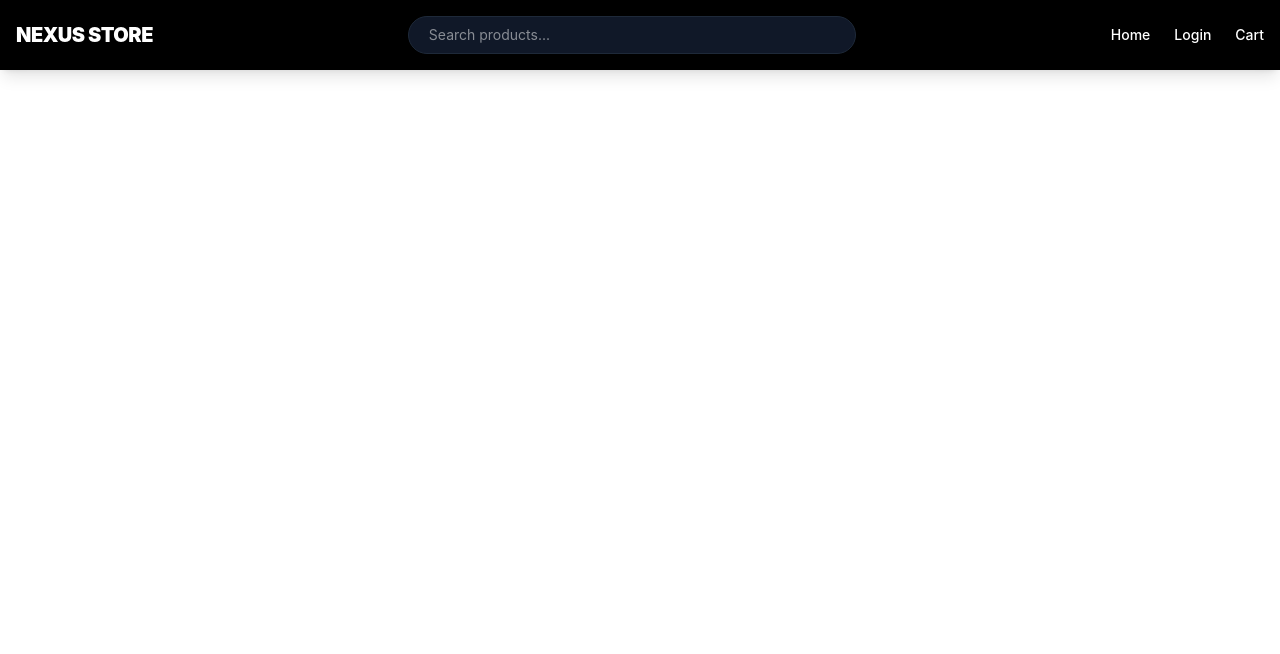
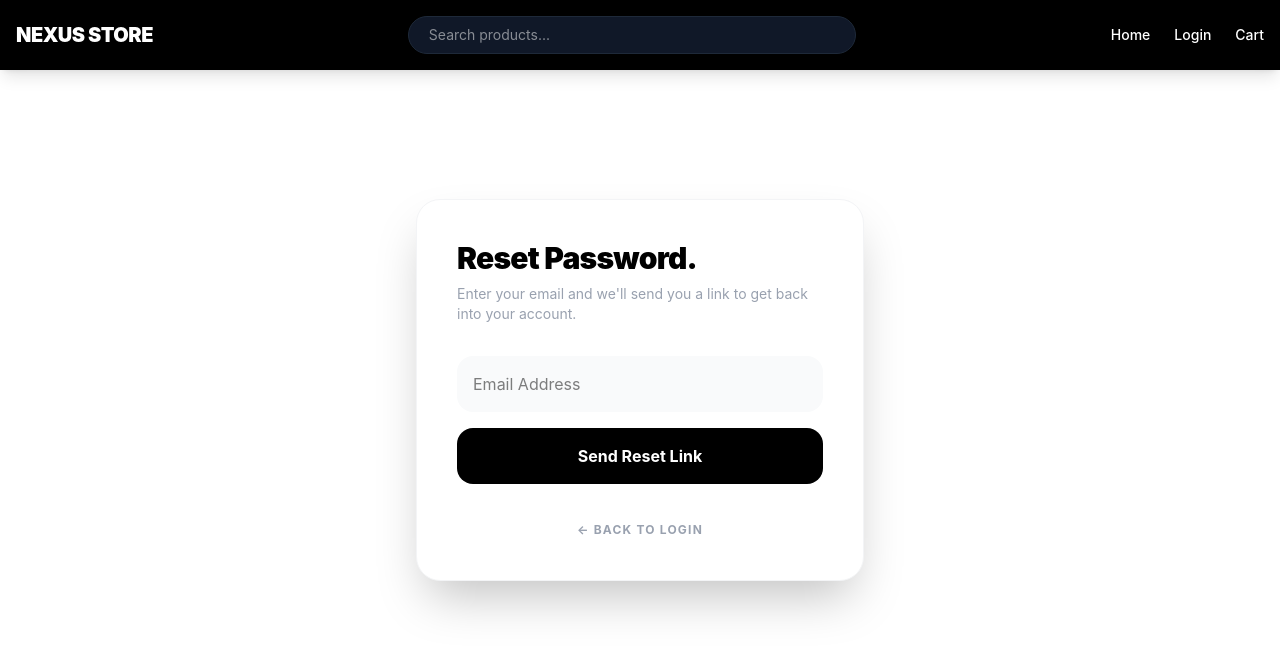
Before and after one commit to legacycodine/Nexus-ecommerce, a React (Vite) app in the folder Frontend/ecommerce-frontend/: page /forgot-password in a window 1280 px wide. Shown: the top 654 px of the page. Built offline with nearby package versions, Linux system fonts and the light colour scheme.

Commit message:
forgotPassword

```diff
--- a/Frontend/ecommerce-frontend/src/App.jsx
+++ b/Frontend/ecommerce-frontend/src/App.jsx
@@ -9,6 +9,8 @@ import Checkout from './pages/Checkout';
 import OrderSuccess from './pages/OrderSuccess';
 import Profile from './pages/Profile';
 import Register from './pages/Register';
+import ResetPassword from './pages/ResetPassword';
+import ForgotPassword from './pages/ForgotPassword'; //
 
 function App() {
   return (
@@ -36,6 +38,8 @@ function App() {
         <Route path="/profile" element={<Profile />} />
         <Route path="/login" element={<Login />} />
         <Route path="/register" element={<Register />} />
+        <Route path="/reset-password/:token" element={<ResetPassword />} />
+        <Route path="/forgot-password" element={<ForgotPassword />} />
       </Routes>
     </Router>
   );
--- /dev/null
+++ b/Frontend/ecommerce-frontend/src/pages/ForgotPassword.jsx
@@ -0,0 +1,63 @@
+import React, { useState } from 'react'; // MUST have this
+import { Link } from 'react-router-dom'; // MUST have this
+import { toast } from 'react-hot-toast';
+import axios from 'axios'; // MUST have this
+
+const ForgotPassword = () => {
+  const [email, setEmail] = useState('');
+  const [loading, setLoading] = useState(false);
+
+  const handleReset = async (e) => {
+    e.preventDefault();
+    if (!email) return toast.error("Please enter your email");
+
+    setLoading(true);
+    try {
+      // Ensure this URL matches your backend port exactly (usually 5000)
+      const { data } = await axios.post('http://localhost:5000/api/auth/forgot-password', { email });
+      toast.success("Reset link generated! Check your server terminal.");
+    } catch (error) {
+      console.error("Forgot Password Error:", error);
+      const message = error.response?.data?.message || "Server error. Is the backend running?";
+      toast.error(message);
+    } finally {
+      setLoading(false);
+    }
+  };
+
+  return (
+    <div className="min-h-[80vh] flex items-center justify-center p-6">
+      <div className="max-w-md w-full bg-white p-10 rounded-3xl border border-gray-100 shadow-2xl">
+        <h2 className="text-3xl font-black mb-2 tracking-tight">Reset Password.</h2>
+        <p className="text-gray-400 mb-8 text-sm">
+          Enter your email and we'll send you a link to get back into your account.
+        </p>
+
+        <form onSubmit={handleReset} className="space-y-4">
+          <input
+            type="email"
+            placeholder="Email Address"
+            required
+            className="w-full p-4 bg-gray-50 border-none rounded-2xl outline-none focus:ring-2 focus:ring-black"
+            value={email}
+            onChange={(e) => setEmail(e.target.value)}
+          />
+          <button
+            disabled={loading}
+            className="w-full bg-black text-white py-4 rounded-2xl font-bold hover:bg-gray-800 transition disabled:bg-gray-400"
+          >
+            {loading ? "Processing..." : "Send Reset Link"}
+          </button>
+        </form>
+
+        <div className="mt-8 text-center">
+          <Link to="/login" className="text-xs font-bold text-gray-400 hover:text-black uppercase tracking-widest transition">
+            ← Back to Login
+          </Link>
+        </div>
+      </div>
+    </div>
+  );
+};
+
+export default ForgotPassword;
--- a/Frontend/ecommerce-frontend/src/pages/Login.jsx
+++ b/Frontend/ecommerce-frontend/src/pages/Login.jsx
@@ -7,56 +7,92 @@ import axios from 'axios';
 const Login = () => {
   const [email, setEmail] = useState('');
   const [password, setPassword] = useState('');
+  const [showPassword, setShowPassword] = useState(false); // State for toggle
+  const [loading, setLoading] = useState(false); // State for button loading
+
   const { login } = useAuth();
   const navigate = useNavigate();
 
-
   const handleLogin = async (e) => {
     e.preventDefault();
+    setLoading(true);
 
     try {
       // 1. Send the real data to your backend
-    const { data } = await axios.post('http://localhost:5000/api/users/login', {
+      const { data } = await axios.post('http://localhost:5000/api/auth/login', {
   email,
   password,
 });
 
-    // 2. If successful, log them in with the real data (including the JWT token)
+      // 2. If successful, log them in
       login(data);
       toast.success(`Welcome back, ${data.name}!`);
       navigate('/profile');
 
     } catch (error) {
-    // 3. If the password is wrong, this block catches the error
-    const message = error.response?.data?.message || "Login failed";
-    toast.error(message); // Now it will say "Invalid email or password"
+      // 3. Handle specific error messages from backend
+      const message = error.response?.data?.message || "Login failed. Please check your connection.";
+      toast.error(message);
+    } finally {
+      setLoading(false);
     }
   };
 
   return (
     <div className="min-h-[80vh] flex items-center justify-center p-6">
-      <div className="max-w-md w-full bg-white p-8 rounded-3xl border border-gray-100 shadow-xl">
-        <h2 className="text-3xl font-black mb-2">Welcome Back.</h2>
-        <p className="text-gray-400 mb-8">Login to manage your orders and profile.</p>
+      <div className="max-w-md w-full bg-white p-10 rounded-3xl border border-gray-100 shadow-2xl">
+        <h2 className="text-3xl font-black mb-2 tracking-tight">Welcome Back.</h2>
+        <p className="text-gray-400 mb-8 text-sm">Login to manage your orders and profile.</p>
 
         <form onSubmit={handleLogin} className="space-y-4">
+          {/* Email Input */}
           <input
-            type="email" placeholder="Email Address" required
-            className="w-full p-4 bg-gray-50 border-none rounded-2xl outline-none focus:ring-2 focus:ring-black"
+            type="email"
+            placeholder="Email Address"
+            required
+            className="w-full p-4 bg-gray-50 border-none rounded-2xl outline-none focus:ring-2 focus:ring-black transition-all"
             onChange={(e) => setEmail(e.target.value)}
           />
+
+          {/* Password Input with Show/Hide Toggle */}
+          <div className="relative">
             <input
-            type="password" placeholder="Password" required
-            className="w-full p-4 bg-gray-50 border-none rounded-2xl outline-none focus:ring-2 focus:ring-black"
+              type={showPassword ? "text" : "password"}
+              placeholder="Password"
+              required
+              className="w-full p-4 bg-gray-50 border-none rounded-2xl outline-none focus:ring-2 focus:ring-black transition-all"
               onChange={(e) => setPassword(e.target.value)}
             />
-          <button className="w-full bg-black text-white py-4 rounded-2xl font-bold hover:bg-gray-800 transition">
-            Sign In
+            <button
+              type="button"
+              onClick={() => setShowPassword(!showPassword)}
+              className="absolute right-4 top-4 text-[10px] font-black uppercase tracking-widest text-gray-400 hover:text-black transition-colors"
+            >
+              {showPassword ? "Hide" : "Show"}
+            </button>
+          </div>
+
+          {/* Forgot Password Link */}
+          <div className="text-right px-1">
+            <Link
+              to="/forgot-password"
+              className="text-xs font-bold text-gray-400 hover:text-black transition-colors"
+            >
+              Forgot Password?
+            </Link>
+          </div>
+
+          {/* Submit Button */}
+          <button
+            disabled={loading}
+            className="w-full bg-black text-white py-4 rounded-2xl font-bold hover:bg-gray-800 transition transform active:scale-95 disabled:bg-gray-400 disabled:cursor-not-allowed"
+          >
+            {loading ? "Verifying..." : "Sign In"}
           </button>
         </form>
 
-        <p className="mt-6 text-center text-sm text-gray-500">
-          New here? <Link to="/register" className="text-black font-bold underline">Create an account</Link>
+        <p className="mt-8 text-center text-sm text-gray-500">
+          New here? <Link to="/register" className="text-black font-bold underline hover:text-gray-700">Create an account</Link>
         </p>
       </div>
     </div>
--- a/Frontend/ecommerce-frontend/src/pages/Register.jsx
+++ b/Frontend/ecommerce-frontend/src/pages/Register.jsx
@@ -25,11 +25,11 @@ const Register = () => {
 
     try {
       // 2. Call your real Backend API
-      const { data } = await axios.post('http://localhost:5000/api/users/register', {
-        name: formData.name,
-        email: formData.email,
-        password: formData.password
-      });
+const { data } = await axios.post('http://localhost:5000/api/auth/register', {
+  name: formData.name,
+  email: formData.email,
+  password: formData.password
+});
 
       // 3. Success! Log them in immediately with the returned JWT
       login(data);
--- /dev/null
+++ b/Frontend/ecommerce-frontend/src/pages/ResetPassword.jsx
@@ -0,0 +1,63 @@
+import React, { useState } from 'react';
+import { useParams, useNavigate } from 'react-router-dom';
+import { toast } from 'react-hot-toast';
+import axios from 'axios';
+
+const ResetPassword = () => {
+  const [password, setPassword] = useState('');
+  const [confirmPassword, setConfirmPassword] = useState('');
+  const [showPassword, setShowPassword] = useState(false);
+  const { token } = useParams(); // Gets the secret token from the URL
+  const navigate = useNavigate();
+
+  const handleSubmit = async (e) => {
+    e.preventDefault();
+    if (password !== confirmPassword) return toast.error("Passwords don't match");
+
+    try {
+      // This matches your /api/auth route structure
+      await axios.put(`http://localhost:5000/api/auth/reset-password/${token}`, { password });
+      toast.success("Password updated successfully!");
+      navigate('/login');
+    } catch (error) {
+      toast.error(error.response?.data?.message || "Link expired or invalid");
+    }
+  };
+
+  return (
+    <div className="min-h-[80vh] flex items-center justify-center p-6">
+      <div className="max-w-md w-full bg-white p-10 rounded-3xl border border-gray-100 shadow-2xl">
+        <h2 className="text-3xl font-black mb-2">New Password.</h2>
+        <p className="text-gray-400 mb-8 text-sm">Enter a strong password you won't forget.</p>
+
+        <form onSubmit={handleSubmit} className="space-y-4">
+          <div className="relative">
+            <input
+              type={showPassword ? "text" : "password"}
+              placeholder="New Password" required
+              className="w-full p-4 bg-gray-50 border-none rounded-2xl outline-none focus:ring-2 focus:ring-black"
+              onChange={(e) => setPassword(e.target.value)}
+            />
+            <button
+              type="button"
+              onClick={() => setShowPassword(!showPassword)}
+              className="absolute right-4 top-4 text-[10px] font-black uppercase text-gray-400"
+            >
+              {showPassword ? "Hide" : "Show"}
+            </button>
+          </div>
+          <input
+            type="password" placeholder="Confirm New Password" required
+            className="w-full p-4 bg-gray-50 border-none rounded-2xl outline-none focus:ring-2 focus:ring-black"
+            onChange={(e) => setConfirmPassword(e.target.value)}
+          />
+          <button className="w-full bg-black text-white py-4 rounded-2xl font-bold hover:bg-gray-800 transition">
+            Update Password
+          </button>
+        </form>
+      </div>
+    </div>
+  );
+};
+
+export default ResetPassword;
```
Lines whose indentation alone changed are shown as unchanged.
